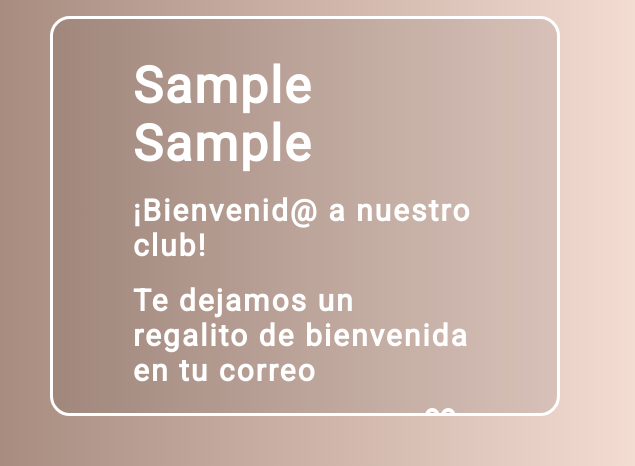
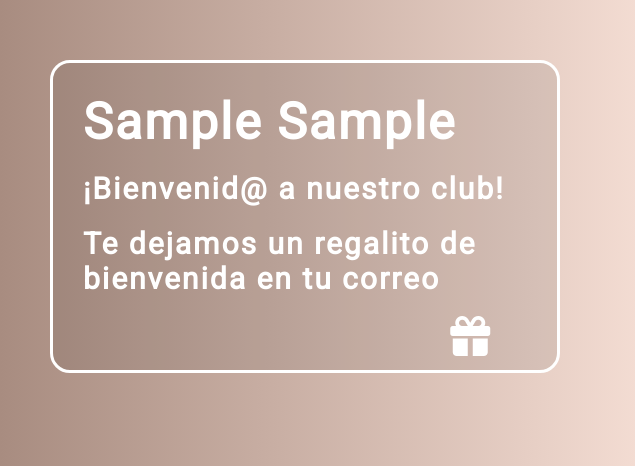
Before and after one commit to noregretz/Proyecto-Arg-Programa170-G18, a plain HTML site: page index.html in a window 1280 px wide. Both pictures are taken after typing "Sample", "Sample", "name@example.com", "Sample123" into the empty fields and a click on the button "UNIRME". Shown: the part 802-1268 px from the top of the page, 0-635 px from the left. Drawn offline with Linux system fonts and the light colour scheme; some packages are replaced by stand-ins of ours; a script that the page names is missing.

Commit message:
arreglo de tarjeta socio padding

```diff
--- a/style.css
+++ b/style.css
@@ -206,9 +206,9 @@ main{
     border: 3px solid;
     background-color: rgba(0, 0, 0, 0.08);
     color: #FFFFFF;
-    font-size: 23px;
+    font-size: 18px;
     font-weight: bold;
-    padding: 18px 60px;
+    padding: 10px;
     letter-spacing: 2px;
     margin: 50px 80px 50px 50px;
 }
```
